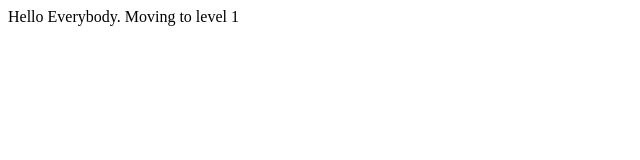
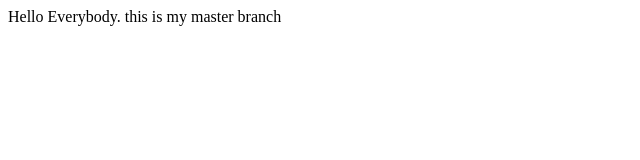
Before and after one commit to tunde-dovenet/lecture1, a plain HTML site: page index.html in a window 1280 px wide. Shown: the full height of the page, 0-640 px from the left. Drawn offline with Linux system fonts and the light colour scheme.

Commit message:
recreating my master branch

```diff
--- a/index.html
+++ b/index.html
@@ -8,7 +8,7 @@
 <body>
     Hello Everybody.
 
-    Moving to level 1
+    this is my master branch
 </body>
 
 </html>
```
